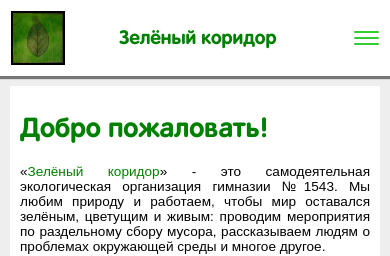
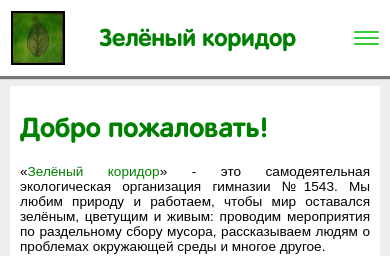
Before and after one commit to elkcl/zelkor.github.io, a Jekyll site: the page built from index.html, in a window 390 px wide. Shown: the top 256 px of the page. Built offline with Jekyll 4.4.1, drawn with Linux system fonts in a browser that asks for light colours.

Commit message:
Тест 3

```diff
--- a/_layouts/default.html
+++ b/_layouts/default.html
@@ -11,6 +11,7 @@
     <link type="text/css" rel="stylesheet" href="/css/rotonda.css" />
     <link type="text/css" rel="stylesheet" href="/css/main.css" />
     <link type="text/css" rel="stylesheet" href="/css/mobile.css" />
+    <link type="text/css" rel="stylesheet" href="/css/small-mobile.css" />
     <script type="text/javascript" src="/js/prefixfree.min.js"></script>
     <!-- <script type="text/javascript" src="/simplebox/simplebox_util.js"></script>
     <script type="text/javascript">
--- a/css/mobile.css
+++ b/css/mobile.css
@@ -37,7 +37,7 @@
 
 #title {
   vertical-align: middle;
-  font-size: 40%;
+  font-size: 50%;
 }
 
 #slogan {
--- /dev/null
+++ b/css/small-mobile.css
@@ -0,0 +1,7 @@
+@media (max-width: 360px) {
+
+#title {
+  font-size: 40%;
+}
+
+}
```
Also changed, not shown: 6 other files.
